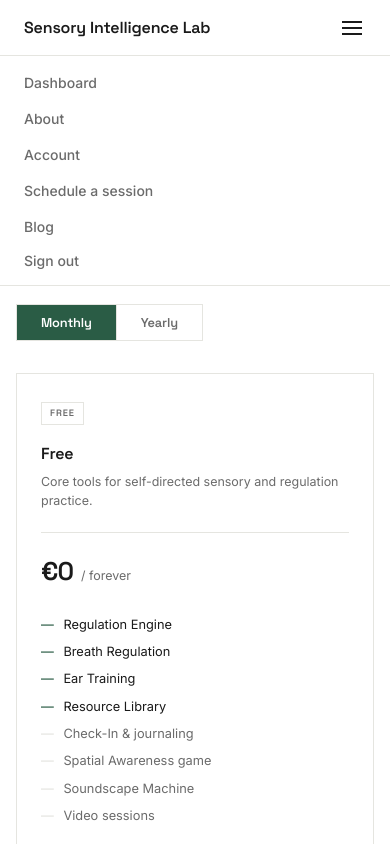
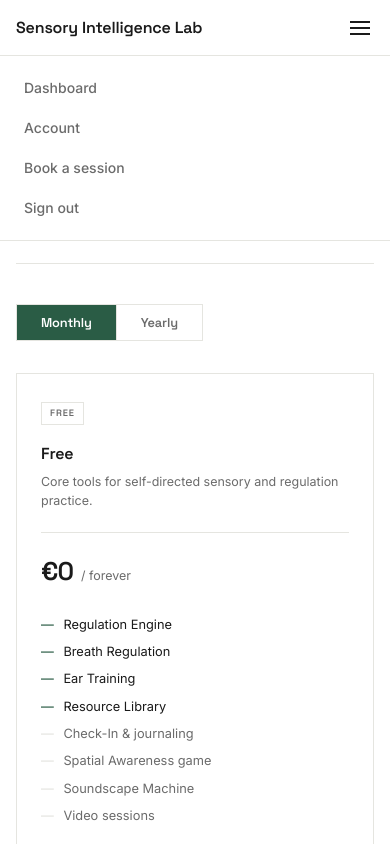
Before and after one commit to jordan-elias/sensory-intelligence-lab, a plain HTML site: page subscribe/index.html in a window 390 px wide. Both pictures are taken after a click on the button "Toggle navigation". Shown: the top 844 px of the page. Drawn offline with Linux system fonts and the light colour scheme; a script that the page names is missing.

Commit message:
Update index.html

```diff
--- a/subscribe/index.html
+++ b/subscribe/index.html
@@ -6,7 +6,6 @@
   <title>Subscribe — Sensory Intelligence Lab</title>
 
   <script src="/dashboard/auth-guard.js" type="module"></script>
-  <script src="/assets/js/header.js" defer></script>
 
   <link href="https://fonts.googleapis.com/css2?family=Inter:wght@400;500&family=Space+Grotesk:wght@500;600&display=swap" rel="stylesheet">
 
@@ -388,11 +387,114 @@
     }
     footer a { color: var(--muted); text-decoration: none; }
     footer a:hover { color: var(--accent); text-decoration: underline; }
+
+    /* ── Header ── */
+    .sil-header {
+      border-bottom: 1px solid var(--border);
+      padding: 0 1.5rem;
+      height: 56px;
+      display: flex;
+      align-items: center;
+      justify-content: space-between;
+      position: sticky;
+      top: 0;
+      left: 0;
+      right: 0;
+      background: var(--bg);
+      z-index: 100;
+      gap: 1rem;
+      width: 100%;
+    }
+    .sil-header__wordmark {
+      font-family: var(--font-heading);
+      font-size: 1rem;
+      font-weight: 600;
+      letter-spacing: -0.01em;
+      white-space: nowrap;
+      flex-shrink: 0;
+      text-decoration: none;
+      color: var(--text);
+    }
+    .sil-header__wordmark:hover { color: var(--accent); }
+    .sil-header__nav {
+      display: flex;
+      gap: 0.25rem;
+      align-items: center;
+    }
+    .sil-header__nav a {
+      font-family: var(--font-body);
+      font-size: 0.8rem;
+      font-weight: 500;
+      text-decoration: none;
+      color: var(--muted);
+      transition: color 0.15s;
+      white-space: nowrap;
+      padding: 0.3rem 0.65rem;
+    }
+    .sil-header__nav a:hover { color: var(--text); }
+    .sil-header__nav a.sil-active { color: var(--accent); font-weight: 600; }
+    .sil-header__signout {
+      font-family: var(--font-body);
+      font-size: 0.8rem;
+      font-weight: 500;
+      color: var(--muted);
+      background: none;
+      border: 1px solid var(--border);
+      cursor: pointer;
+      padding: 0.3rem 0.75rem;
+      transition: color 0.15s, border-color 0.15s;
+      white-space: nowrap;
+      line-height: 1.6;
+    }
+    .sil-header__signout:hover { color: var(--text); border-color: var(--text); }
+    .sil-header__signout:disabled { opacity: 0.5; cursor: not-allowed; }
+    .sil-header__toggle {
+      display: none;
+      flex-direction: column;
+      gap: 4px;
+      background: none;
+      border: none;
+      cursor: pointer;
+      padding: 4px;
+      flex-shrink: 0;
+    }
+    .sil-header__toggle span { display: block; width: 20px; height: 2px; background: var(--text); }
+    @media (max-width: 700px) {
+      .sil-header { padding: 0 1rem; }
+      .sil-header__toggle { display: flex; }
+      .sil-header__nav {
+        display: none;
+        position: absolute;
+        top: 56px; left: 0; right: 0;
+        background: var(--bg);
+        border-bottom: 1px solid var(--border);
+        flex-direction: column;
+        align-items: flex-start;
+        padding: 0.75rem 1rem;
+        gap: 0;
+        z-index: 99;
+      }
+      .sil-header__nav.sil-open { display: flex; }
+      .sil-header__nav a,
+      .sil-header__signout { font-size: 0.875rem; padding: 0.55rem 0.5rem; }
+      .sil-header__signout { border: none; }
+    }
   </style>
 </head>
 <body>
 
-<div id="lab-header"></div>
+<header class="sil-header">
+  <a class="sil-header__wordmark" href="/dashboard/">Sensory Intelligence Lab</a>
+  <button class="sil-header__toggle" id="silMenuToggle" aria-label="Toggle navigation" aria-expanded="false">
+    <span></span><span></span><span></span>
+  </button>
+  <nav class="sil-header__nav" id="silNav">
+    <a href="/dashboard/">Dashboard</a>
+    <a href="/account/">Account</a>
+    <a href="/booking/">Book a session</a>
+    <button class="sil-header__signout" id="silSignOut">Sign out</button>
+  </nav>
+</header>
 
 <nav aria-label="Breadcrumb" class="bc">
   <ol>
@@ -456,10 +558,10 @@
       <div class="plan-name">Lab Access</div>
       <div class="plan-tagline">Full access to every module — tools, training, and creative instruments.</div>
       <div class="plan-price">
-        <span class="amount" data-monthly="€5" data-yearly="€50">€5</span>
+        <span class="amount" data-monthly="€4" data-yearly="€40">€4</span>
         <span class="period" data-monthly="/ month" data-yearly="/ year">/ month</span>
-        <div class="yearly-equiv" data-monthly="" data-yearly="€4.17 / month">—</div>
-        <div class="saving" style="display:none" id="saving-lab">Save €10 / year</div>
+        <div class="yearly-equiv" data-monthly="" data-yearly="€3.33 / month">—</div>
+        <div class="saving" style="display:none" id="saving-lab">Save €8 / year</div>
       </div>
       <ul class="plan-features">
         <li>Everything in Free</li>
@@ -499,10 +601,10 @@
       <div class="plan-name">Lab + 2 Calls</div>
       <div class="plan-tagline">Full Lab access plus two 50-minute video sessions with Jordan each month.</div>
       <div class="plan-price">
-        <span class="amount" data-monthly="€120" data-yearly="€1200">€120</span>
+        <span class="amount" data-monthly="€110" data-yearly="€1100">€110</span>
         <span class="period" data-monthly="/ month" data-yearly="/ year">/ month</span>
-        <div class="yearly-equiv" data-monthly="" data-yearly="€100 / month">—</div>
-        <div class="saving" style="display:none" id="saving-call2">Save €240 / year</div>
+        <div class="yearly-equiv" data-monthly="" data-yearly="€91.67 / month">—</div>
+        <div class="saving" style="display:none" id="saving-call2">Save €220 / year</div>
       </div>
       <ul class="plan-features">
         <li>Everything in Lab</li>
@@ -673,6 +775,45 @@
 </footer>
 
 <script type="module">
+
+// ─────────────────────────────────────────────────────────
+// HEADER BEHAVIOUR
+// ─────────────────────────────────────────────────────────
+const _path = window.location.pathname.replace(/\/$/, '') || '/';
+document.querySelectorAll('.sil-header__nav a').forEach(a => {
+  const href = (a.getAttribute('href') || '').replace(/\/$/, '') || '/';
+  if (href === _path) a.classList.add('sil-active');
+});
+
+const _menuToggle = document.getElementById('silMenuToggle');
+const _silNav     = document.getElementById('silNav');
+_menuToggle.addEventListener('click', () => {
+  const open = _silNav.classList.toggle('sil-open');
+  _menuToggle.setAttribute('aria-expanded', open);
+});
+_silNav.querySelectorAll('a').forEach(a =>
+  a.addEventListener('click', () => _silNav.classList.remove('sil-open'))
+);
+
+async function _getSupabase() {
+  if (window._supabase) return window._supabase;
+  const { createClient } = await import('https://esm.sh/@supabase/supabase-js@2');
+  return createClient(
+    'https://lrjuufvrgkuvfxcmybtf.supabase.co',
+    'sb_publishable_VyiIJOgsGueUOVU_ed49-Q_rS4mi7J1'
+  );
+}
+
+document.getElementById('silSignOut').addEventListener('click', async function () {
+  this.disabled = true;
+  this.textContent = 'Signing out…';
+  try {
+    const sb = await _getSupabase();
+    await sb.auth.signOut();
+  } finally {
+    window.location.replace('/');
+  }
+});
 
 // ─────────────────────────────────────────────────────────
 // STATE
```
